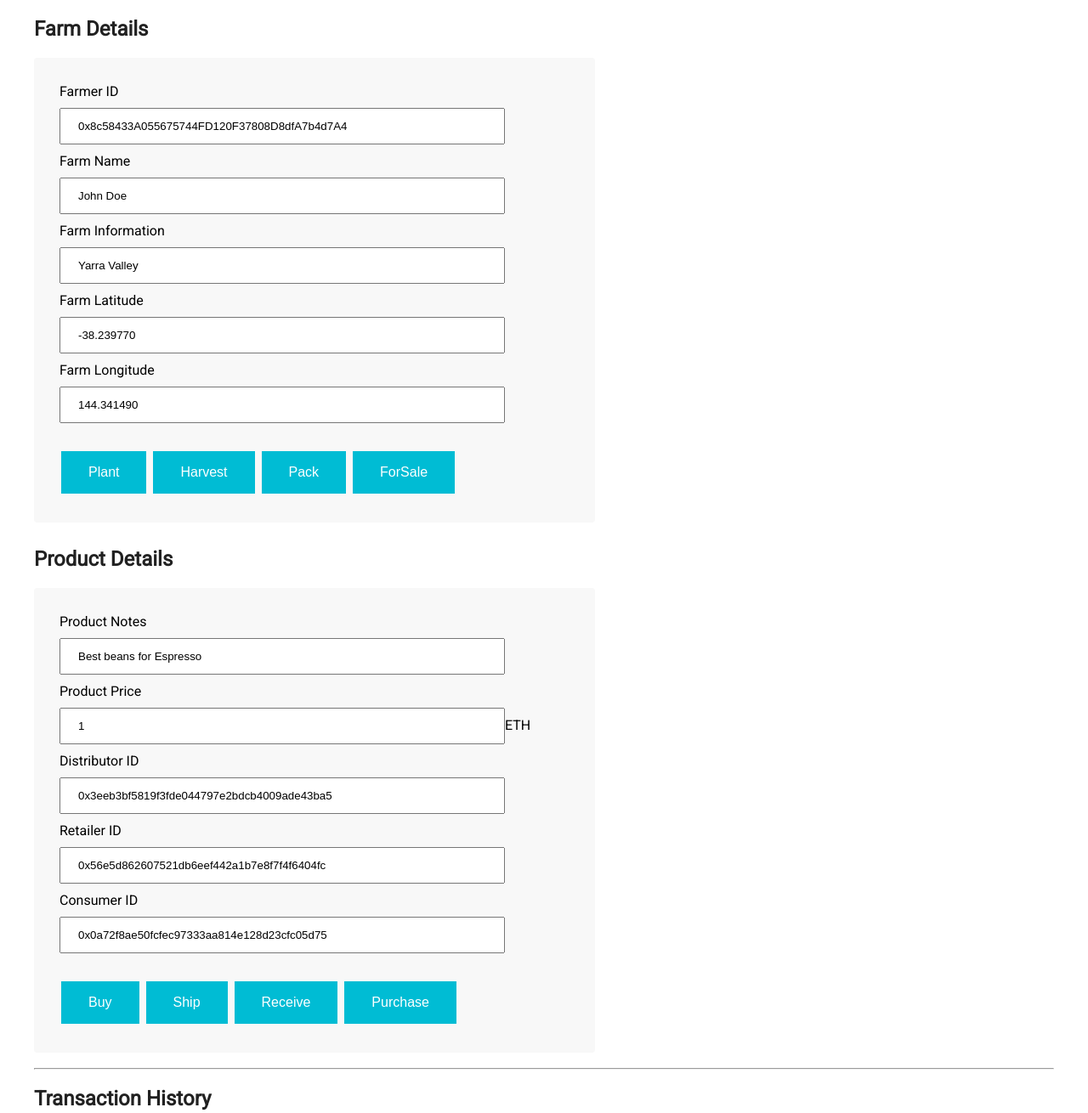
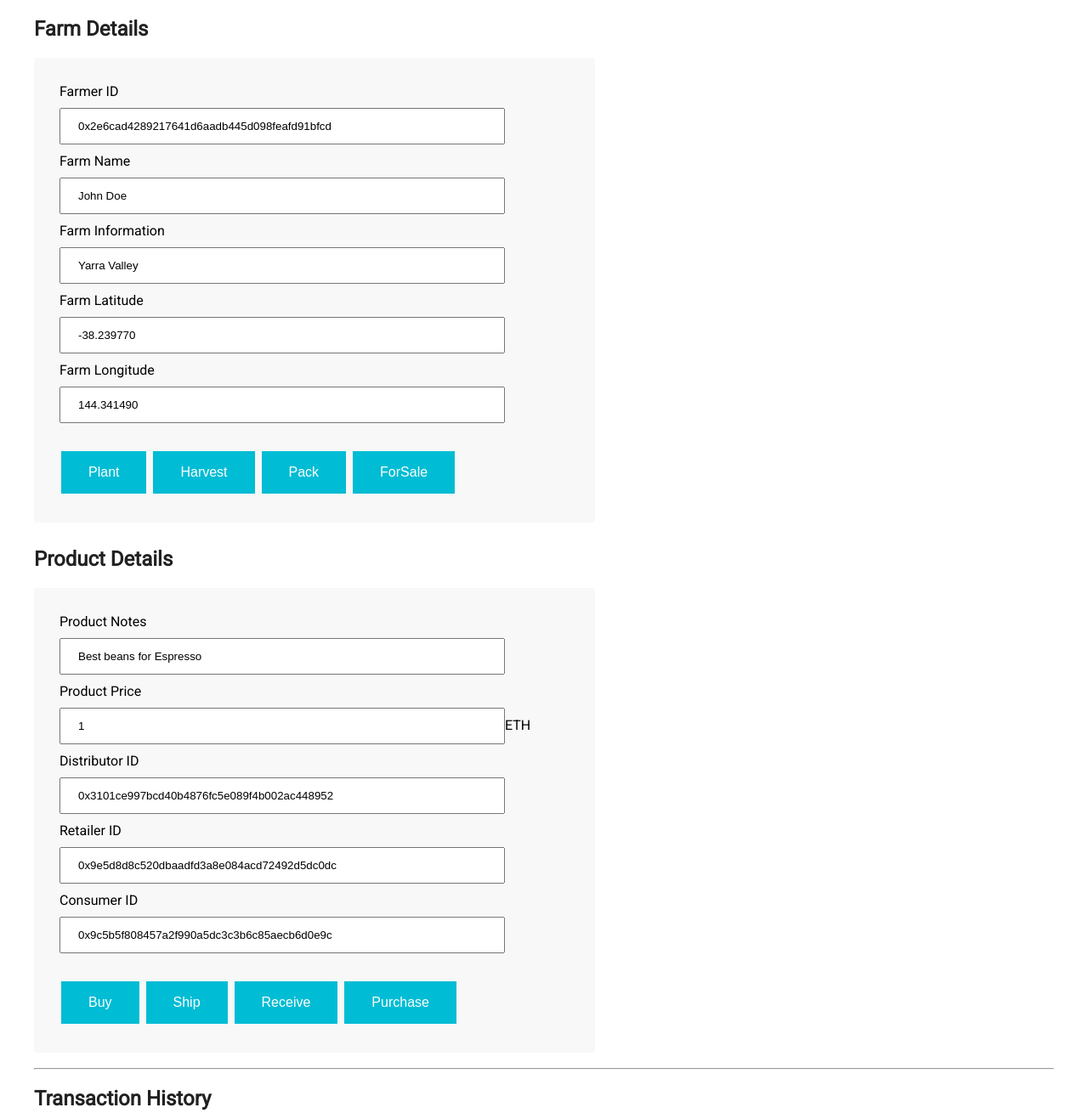
Before and after one commit to kkeaveney/udacity-blockchain-developer-nanodegree, a website: page Project_6B/index.html in a window 1280 px wide. Shown: the part 600-1910 px from the top of the page at 85% size. Drawn offline with nearby package versions, Linux system fonts and the light colour scheme; files whose address does not match are found by name.

```diff
--- a/Project_6B/index.html
+++ b/Project_6B/index.html
@@ -38,7 +38,7 @@
         <div class="form-group">
             Farmer ID
             <br>
-            <input type="text" id="originFarmerID" name="originFarmerID" value="0x8c58433A055675744FD120F37808D8dfA7b4d7A4"
+            <input type="text" id="originFarmerID" name="originFarmerID" value="0x2e6cad4289217641d6aadb445d098feafd91bfcd"
                 size="50"><br>
             Farm Name
             <br>
@@ -69,16 +69,16 @@
             <input type="number" id="productPrice" name="productPrice" value=1>ETH<br>
             Distributor ID
             <br>
-            <input type="text" id="processorID" name="distributorID" value="0x3eeb3bf5819f3fde044797e2bdcb4009ade43ba5"
+            <input type="text" id="distributorID" name="distributorID" value="0x3101ce997bcd40b4876fc5e089f4b002ac448952"
                 size="50">
             <br>
             Retailer ID
             <br>
-            <input type="text" id="retailerID" name="retailerID" value="0x56e5d862607521db6eef442a1b7e8f7f4f6404fc"
+            <input type="text" id="retailerID" name="retailerID" value="0x9e5d8d8c520dbaadfd3a8e084acd72492d5dc0dc"
                 size="50"><br>
             Consumer ID
             <br>
-            <input type="text" id="consumerID" name="consumerID" value="0x0a72f8ae50fcfec97333aa814e128d23cfc05d75"
+            <input type="text" id="consumerID" name="consumerID" value="0x9c5b5f808457a2f990a5dc3c3b6c85aecb6d0e9c"
                 size="50"><br>
             <br>
             <button class="btn-buy" id="button" type="button" data-id="5">Buy</button>
```
